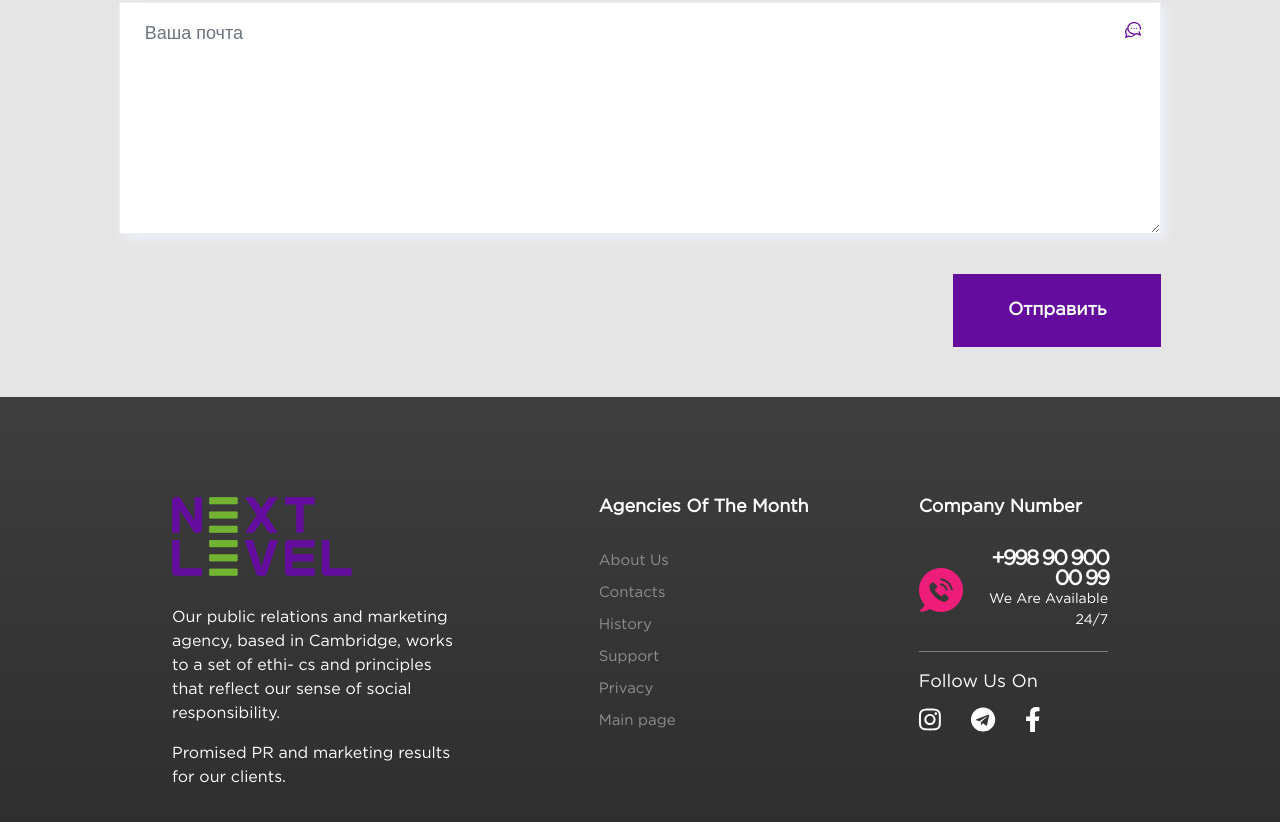
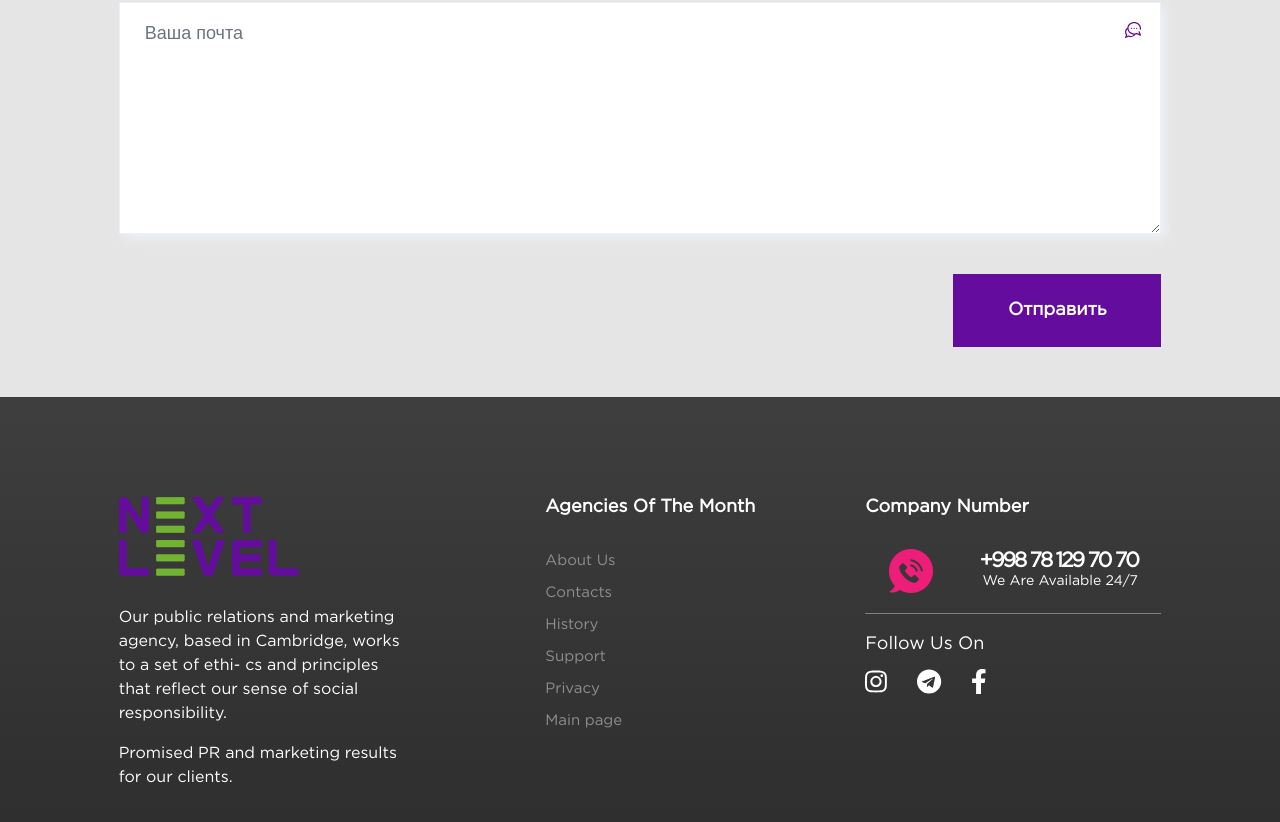
Before and after one commit to 7Davronbek/app-nextlevel-client, a React (Create React App) app: page / in a window 1280 px wide. Shown: the part 8245-9067 px from the top of the page. Built offline with nearby package versions, Linux system fonts and the light colour scheme; a web font is replaced by a local one.

Commit message:
nextlevel-app

```diff
--- a/src/components/AgencyEvent.jsx
+++ b/src/components/AgencyEvent.jsx
@@ -13,7 +13,7 @@ import {
     Navigation
 } from "swiper";
 
-const   AgencyEvent = () => {
+const AgencyEvent = () => {
     return (
         <>
             <div className="agencyEvent">
--- a/src/components/Footer.jsx
+++ b/src/components/Footer.jsx
@@ -46,17 +46,20 @@ const Footer = () => {
                             </ul>
                         </div>
                     </div>
-                    <div className="col-2">
+                    <div className="col-3">
                         <div className="widget">
                             <h4 className="widget-title">Company Number</h4>
-                            <div className="footer-contact justify-content-between align-items-center d-flex">
+                            <div className="footer-contact justify-content-around align-items-center d-flex">
                                 <div className="img">
                                     <img src="../assets/image/footerTel.png" alt="" />
                                 </div>
                                 <div className="text d-flex flex-column">
-                                    <a href="tel:+998999992727">+998 90 900 00 99</a>
+                                    <a href="tel:+998781297070">+998 78 129 70 70</a>
                                     <span>We Are Available 24/7</span>
                                 </div>
+                            </div>
+                            <div>
+                                <a href="!#"></a>
                             </div>
                             <div className="footer-social">
                                 <h6>Follow Us On</h6>
```
